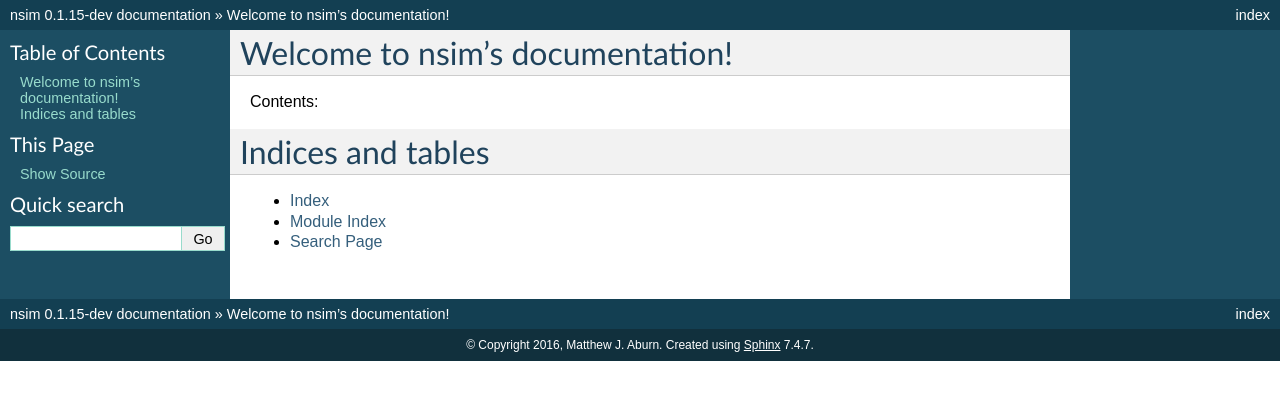
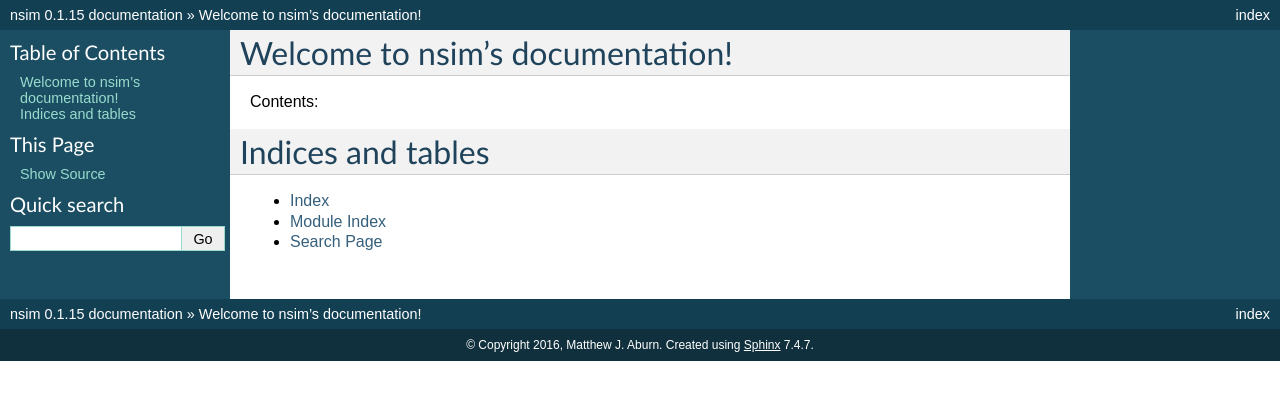
Before and after one commit to mattja/nsim, a Sphinx documentation site: the page built from docs/index.rst, in a window 1280 px wide. Shown: the top 400 px of the page. Built offline with Sphinx 7.4.7, drawn with Linux system fonts in a browser that asks for light colours.

Commit message:
prepare 0.1.15 release

```diff
--- a/docs/conf.py
+++ b/docs/conf.py
@@ -56,7 +56,7 @@ copyright = u'2016, Matthew J. Aburn'
 # The short X.Y version.
 version = '0.1'
 # The full version, including alpha/beta/rc tags.
-release = '0.1.15-dev'
+release = '0.1.15'
 
 # The language for content autogenerated by Sphinx. Refer to documentation
 # for a list of supported languages.
--- a/nsim/__init__.py
+++ b/nsim/__init__.py
@@ -17,4 +17,4 @@ DistTimeseries.add_analyses(analysesN)
 from . import models
 from .readfile import timeseries_from_mat, timeseries_from_file, save_mat
 
-__version__ = '0.1.15-dev'
+__version__ = '0.1.15'
```
